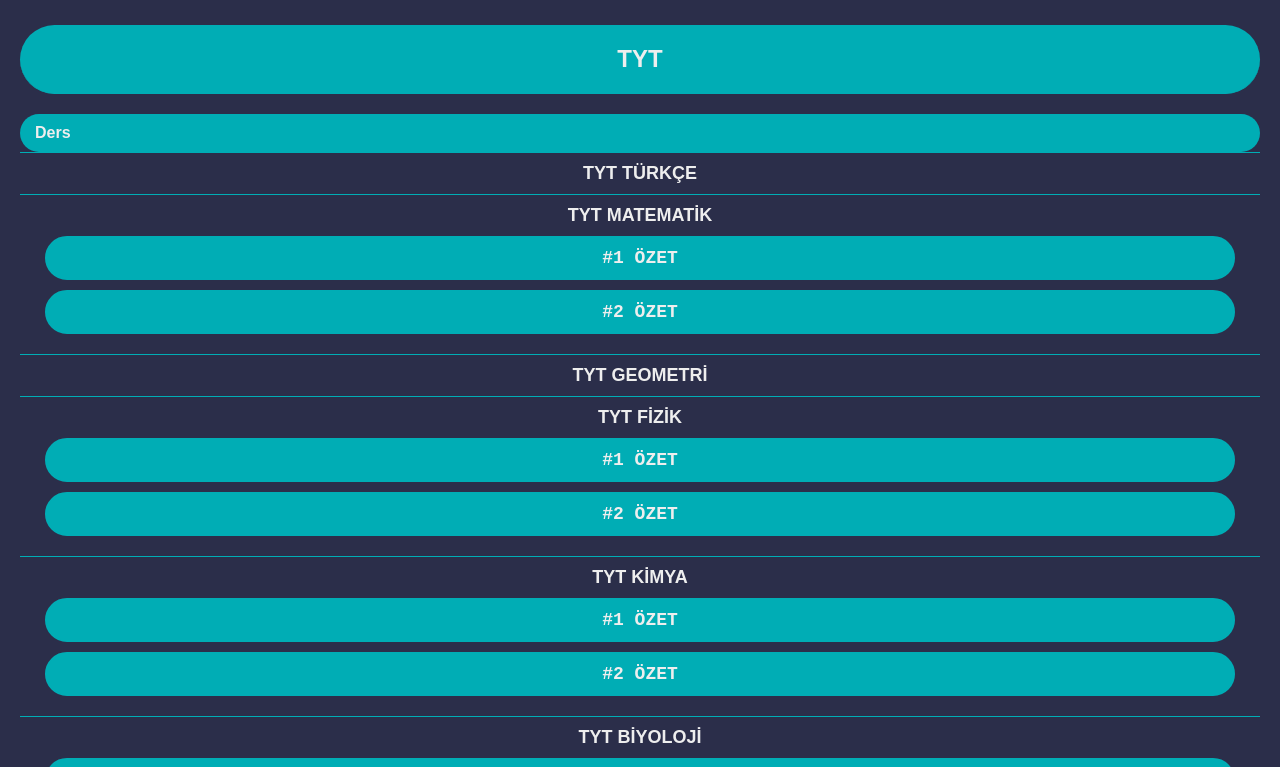
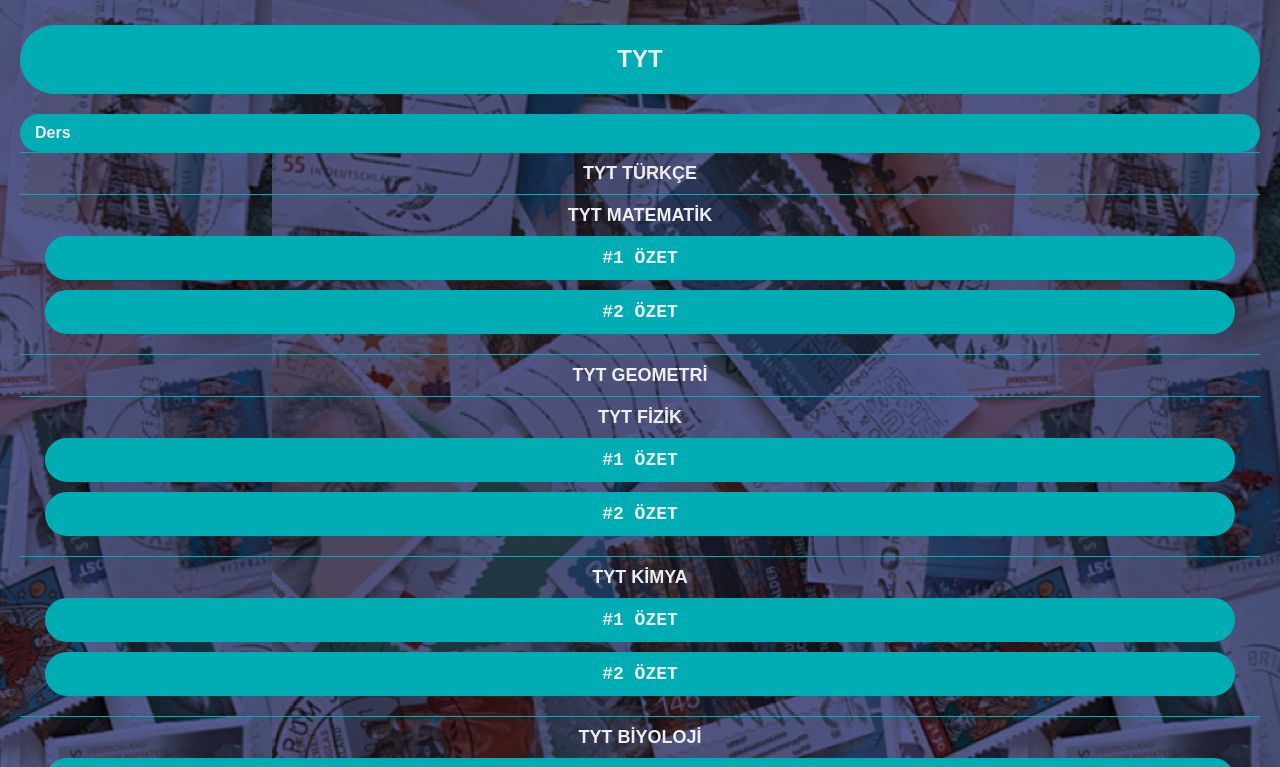
Before and after one commit to Canbc77/YKS_Program, a plain HTML site: page index.html in a window 1280 px wide. Shown: the part 318-1085 px from the top of the page. Drawn offline with Linux system fonts and the light colour scheme.

Commit message:
Update index.html

```diff
--- a/index.html
+++ b/index.html
@@ -17,6 +17,10 @@
   border-color: #00ADB5;
 }
 body {
+  background-image: url("IMG_0154.jpg");
+  background-size:auto;
+  background-position: right top;
+  background-blend-mode:overlay;
   font-family: Arial, sans-serif;
   background-color: #2B2E4A;
   color: #EEEEEE;
```
